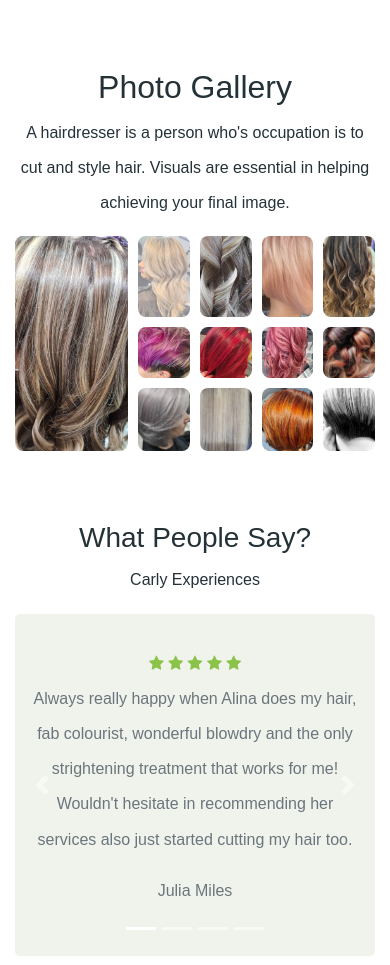
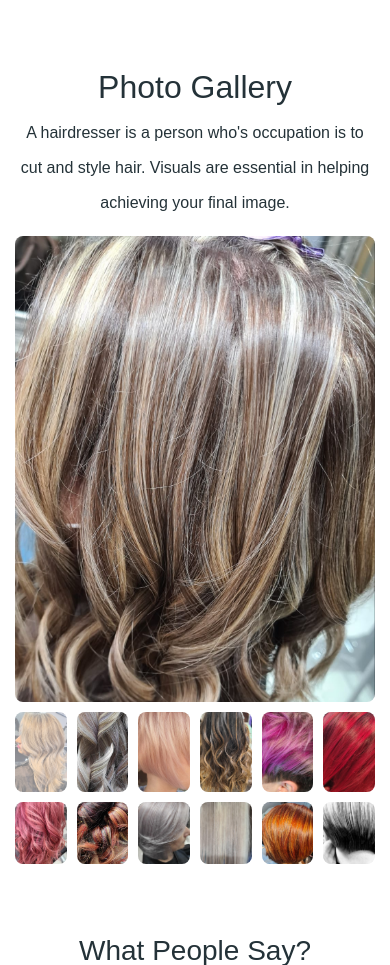
Before and after one commit to Luciano-Lima/caly-hair, a Django app: page / in a window 390 px wide. Shown: the part 2091-3056 px from the top of the page. Run offline with Django 3.2, Linux system fonts and the light colour scheme; data comes from the database, SQL or seed files in the repository; some libraries are stand-ins or nearby versions.

Commit message:
Updating photo gallery media queries

```diff
--- a/hair_salon/static/css/style.css
+++ b/hair_salon/static/css/style.css
@@ -298,13 +298,19 @@ section {
 @media (max-width:768px) {
     .collapse p {
         padding-top: 1rem;
+    }
+    /* styling {
+        display: inline;
+        font-size: 33px;
+    } */
 
-    }
 }
 
-/* @media (min-width:1200px) {
-    .parallax-1 {
-        top: -250px;
-
-    }
-} */
+@media (max-width:576px) {
+    /* .caly-hair-text {
+        font-size: 33px;
+    } */
+    .w-3 {
+       grid-column: span 6;
+}
+}
```
